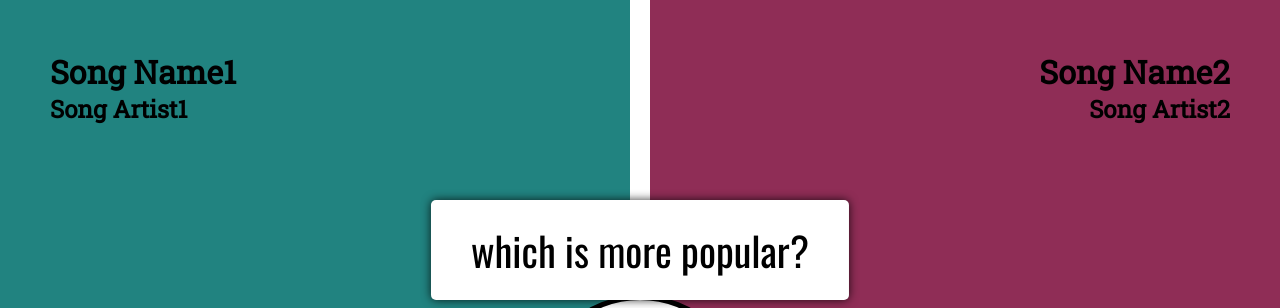
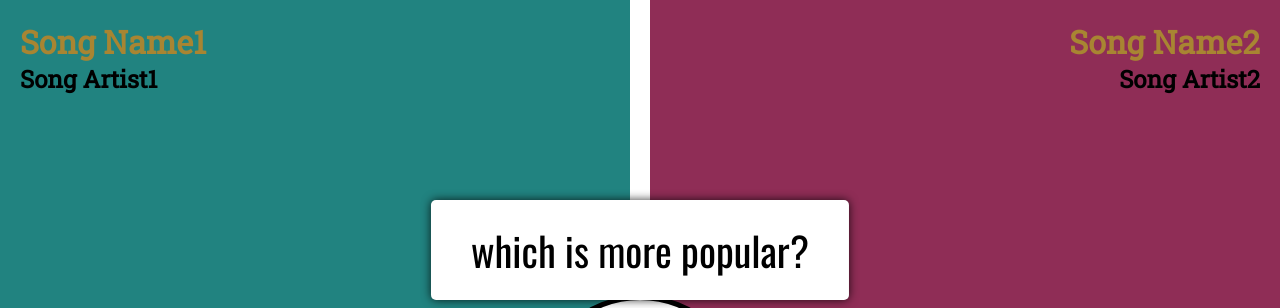
Before and after one commit to AlekAlvarez/Aleks-dev, a plain HTML site: page app/templates/game.html in a window 1280 px wide. Shown: the top 308 px of the page. Drawn offline with nearby package versions, Linux system fonts and the light colour scheme; no server answers.

Commit message:
Update gameStyle.css

```diff
--- a/app/static/styles/gameStyle.css
+++ b/app/static/styles/gameStyle.css
@@ -76,18 +76,26 @@ body {
 
 .songInfo {
     position: absolute;
-    top: 20px;
-    left: 20px;
-    right: 20px;
+    top: 10px;
+    left: 10px;
+    right: 10px;
     display: flex;
     flex-direction: column;
     align-items: space-between;
-    padding: 30px;
+    padding: 10px;
     font-family: "Roboto Slab", serif;
     font-optical-sizing: auto;
 }
 
-.songName, .songArtist, .popularityScore {
+.songName, .popularityScore {
+    color: #a88532;
+    display: flex;
+    justify-content: space-between;
+    width: 100%;
+    z-index: 2;
+}
+.songArtist {
+    color: black;
     display: flex;
     justify-content: space-between;
     width: 100%;
```
